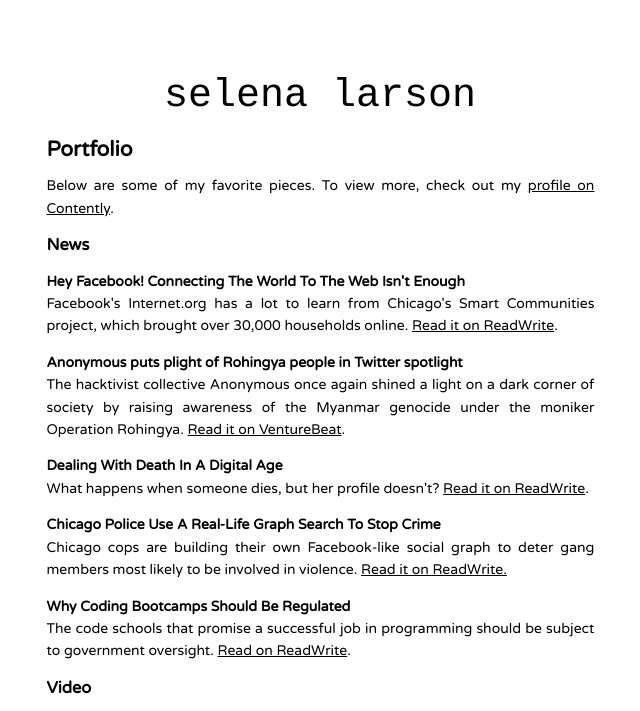
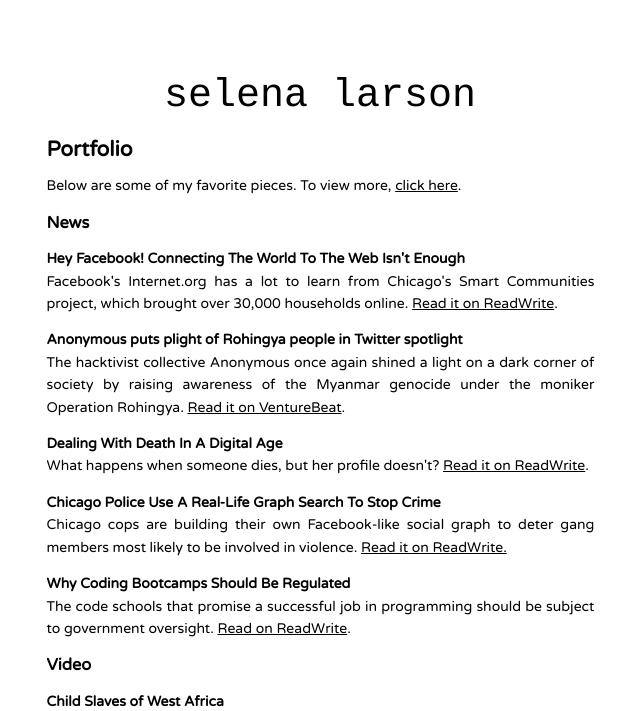
Before and after one commit to selenalarson/selenalarson.github.io, a Jekyll site: the page built from portfolio/index.html, in a window 1280 px wide. Shown: the top 711 px of the page, without its empty margins (320-960 px from the left). Built offline with Jekyll 4.4.1, drawn with Linux system fonts in a browser that asks for light colours; some web fonts are replaced; Markdown is read by kramdown in place of the engine named in the settings.

Commit message:
portfolio update

```diff
--- a/portfolio/index.html
+++ b/portfolio/index.html
@@ -4,7 +4,7 @@
 ---
 <div id="portfolio">
 <p><h2>Portfolio</h2><p>
-Below are some of my favorite pieces. To view more, check out my <u><a href= "https://selenalarson.contently.com/">profile on Contently</a></u>.<br>
+Below are some of my favorite pieces. To view more, <u><a href= "http://readwrite.com/author/selena-larson/">click here</a></u>.<br>
 
 <h3>News</h3><p>
 
```
